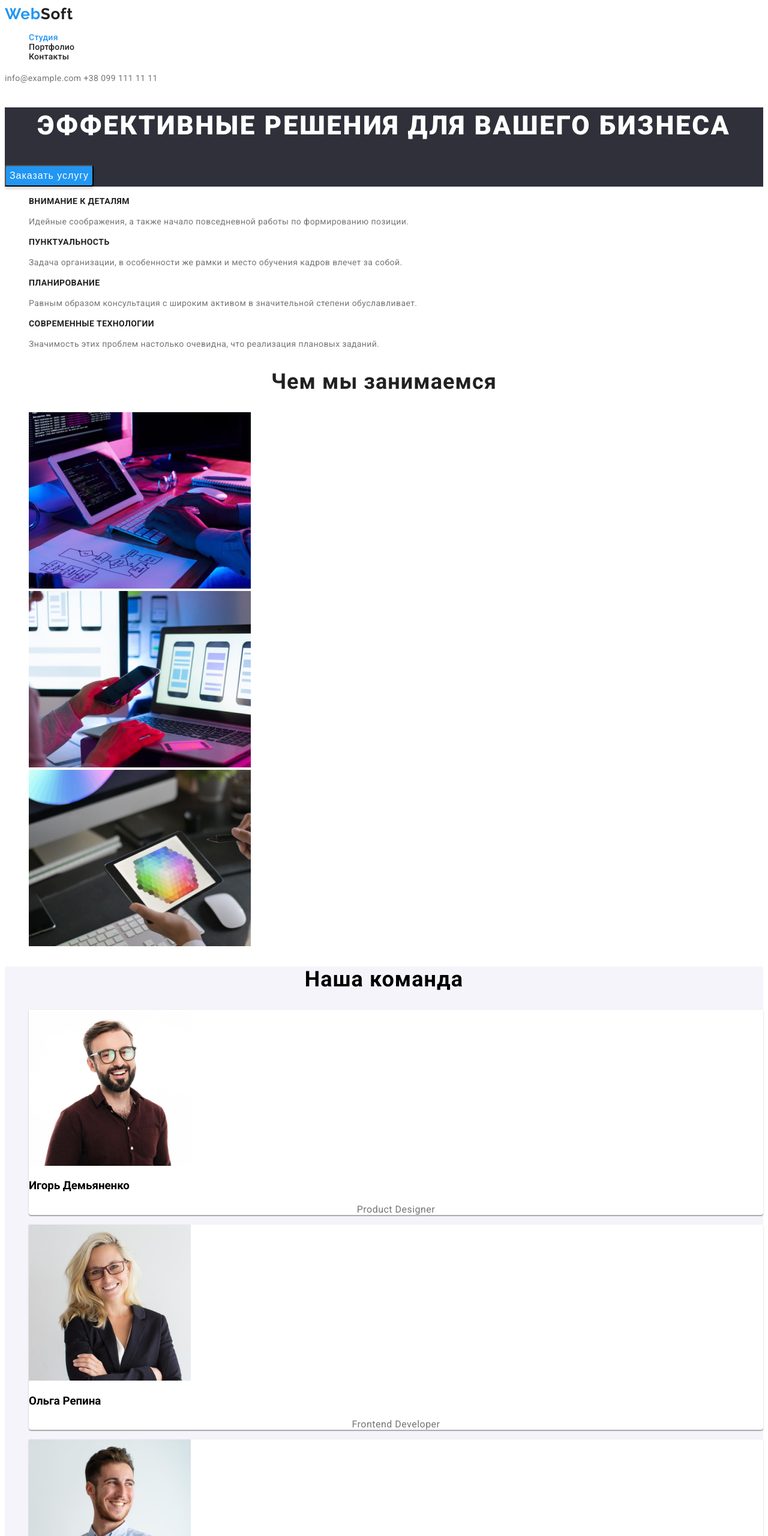
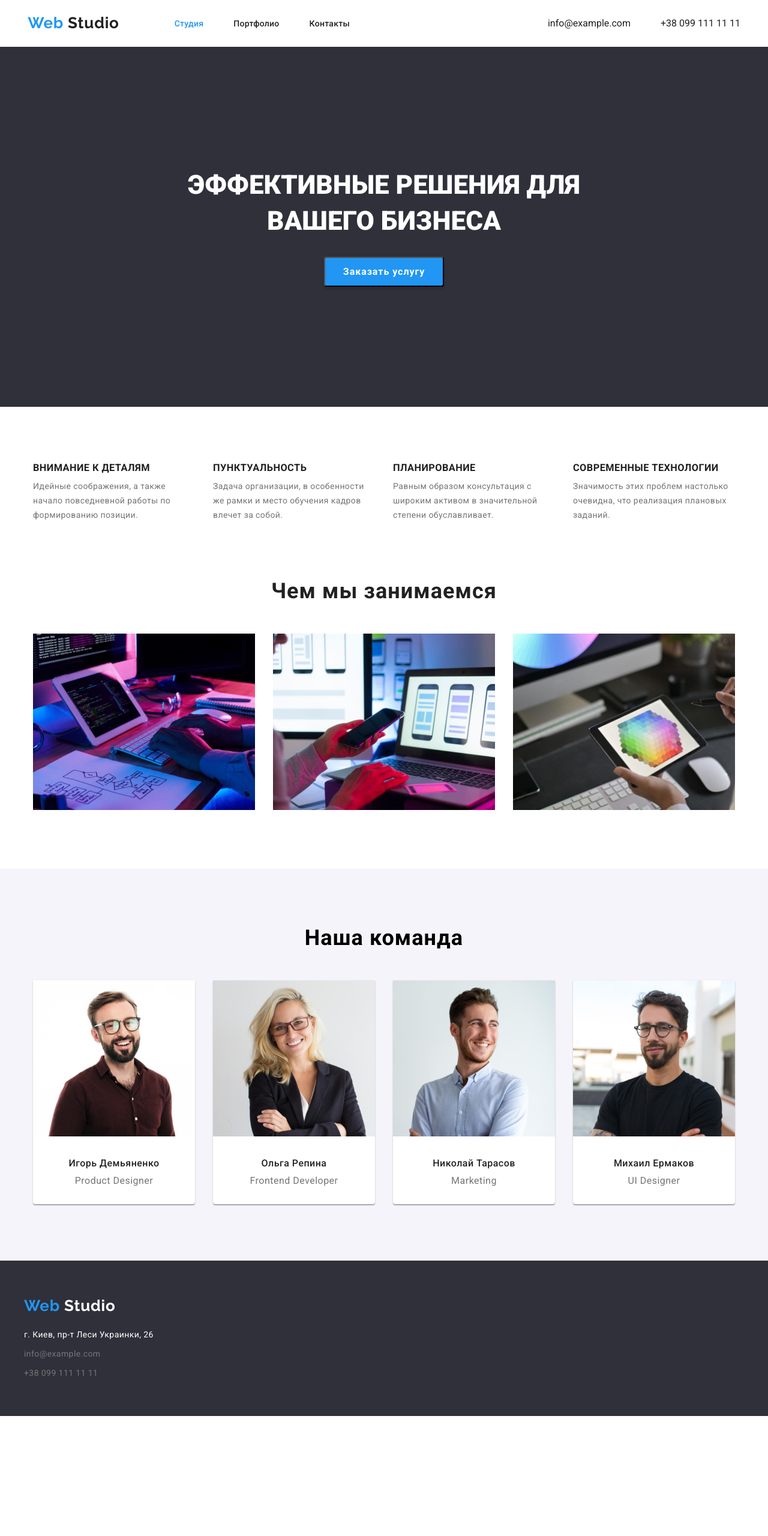
Before and after one commit to ololosh-tralevich/goit-markup-hw-03, a plain HTML site: page index.html in a window 1280 px wide. Shown: the top 2560 px of the page at 60% size. After the commit the page ends 2360 px from the top, so only its background shows below. Drawn offline with Linux system fonts and the light colour scheme.

Commit message:
Update HW03

```diff
--- /dev/null
+++ b/css/modern-normalize.css
@@ -0,0 +1,285 @@
+/*! modern-normalize v1.1.0 | MIT License | https://github.com/sindresorhus/modern-normalize */
+
+/*
+Document
+========
+*/
+
+/**
+Use a better box model (opinionated).
+*/
+
+*,
+::before,
+::after {
+	box-sizing: border-box;
+}
+
+/**
+1. Correct the line height in all browsers.
+2. Prevent adjustments of font size after orientation changes in iOS.
+3. Use a more readable tab size (opinionated).
+*/
+
+html {
+	line-height: 1.15; /* 1 */
+	-webkit-text-size-adjust: 100%; /* 2 */
+	-moz-tab-size: 4; /* 3 */
+	tab-size: 4; /* 3 */
+}
+
+/*
+Sections
+========
+*/
+
+/**
+1. Remove the margin in all browsers.
+2. Improve consistency of default fonts in all browsers. (https://github.com/sindresorhus/modern-normalize/issues/3)
+*/
+
+body {
+	margin: 0; /* 1 */
+	font-family:
+		system-ui,
+		-apple-system, /* Firefox supports this but not yet `system-ui` */
+		'Segoe UI',
+		Roboto,
+		Helvetica,
+		Arial,
+		sans-serif,
+		'Apple Color Emoji',
+		'Segoe UI Emoji'; /* 2 */
+}
+
+/*
+Grouping content
+================
+*/
+
+/**
+1. Add the correct height in Firefox.
+2. Correct the inheritance of border color in Firefox. (https://bugzilla.mozilla.org/show_bug.cgi?id=190655)
+*/
+
+hr {
+	height: 0; /* 1 */
+	color: inherit; /* 2 */
+}
+
+/*
+Text-level semantics
+====================
+*/
+
+/**
+Add the correct text decoration in Chrome, Edge, and Safari.
+*/
+
+abbr[title] {
+	text-decoration: underline dotted;
+}
+
+/**
+Add the correct font weight in Edge and Safari.
+*/
+
+b,
+strong {
+	font-weight: bolder;
+}
+
+/**
+1. Improve consistency of default fonts in all browsers. (https://github.com/sindresorhus/modern-normalize/issues/3)
+2. Correct the odd 'em' font sizing in all browsers.
+*/
+
+code,
+kbd,
+samp,
+pre {
+	font-family:
+		ui-monospace,
+		SFMono-Regular,
+		Consolas,
+		'Liberation Mono',
+		Menlo,
+		monospace; /* 1 */
+	font-size: 1em; /* 2 */
+}
+
+/**
+Add the correct font size in all browsers.
+*/
+
+small {
+	font-size: 80%;
+}
+
+/**
+Prevent 'sub' and 'sup' elements from affecting the line height in all browsers.
+*/
+
+sub,
+sup {
+	font-size: 75%;
+	line-height: 0;
+	position: relative;
+	vertical-align: baseline;
+}
+
+sub {
+	bottom: -0.25em;
+}
+
+sup {
+	top: -0.5em;
+}
+
+/*
+Tabular data
+============
+*/
+
+/**
+1. Remove text indentation from table contents in Chrome and Safari. (https://bugs.chromium.org/p/chromium/issues/detail?id=999088, https://bugs.webkit.org/show_bug.cgi?id=201297)
+2. Correct table border color inheritance in all Chrome and Safari. (https://bugs.chromium.org/p/chromium/issues/detail?id=935729, https://bugs.webkit.org/show_bug.cgi?id=195016)
+*/
+
+table {
+	text-indent: 0; /* 1 */
+	border-color: inherit; /* 2 */
+}
+
+/*
+Forms
+=====
+*/
+
+/**
+1. Change the font styles in all browsers.
+2. Remove the margin in Firefox and Safari.
+*/
+
+button,
+input,
+optgroup,
+select,
+textarea {
+	font-family: inherit; /* 1 */
+	font-size: 100%; /* 1 */
+	line-height: 1.15; /* 1 */
+	margin: 0; /* 2 */
+}
+
+/**
+Remove the inheritance of text transform in Edge and Firefox.
+*/
+
+button,
+select {
+	text-transform: none;
+}
+
+/**
+Correct the inability to style clickable types in iOS and Safari.
+*/
+
+button,
+[type='button'],
+[type='reset'],
+[type='submit'] {
+	-webkit-appearance: button;
+}
+
+/**
+Remove the inner border and padding in Firefox.
+*/
+
+::-moz-focus-inner {
+	border-style: none;
+	padding: 0;
+}
+
+/**
+Restore the focus styles unset by the previous rule.
+*/
+
+:-moz-focusring {
+	outline: 1px dotted ButtonText;
+}
+
+/**
+Remove the additional ':invalid' styles in Firefox.
+See: https://github.com/mozilla/gecko-dev/blob/2f9eacd9d3d995c937b4251a5557d95d494c9be1/layout/style/res/forms.css#L728-L737
+*/
+
+:-moz-ui-invalid {
+	box-shadow: none;
+}
+
+/**
+Remove the padding so developers are not caught out when they zero out 'fieldset' elements in all browsers.
+*/
+
+legend {
+	padding: 0;
+}
+
+/**
+Add the correct vertical alignment in Chrome and Firefox.
+*/
+
+progress {
+	vertical-align: baseline;
+}
+
+/**
+Correct the cursor style of increment and decrement buttons in Safari.
+*/
+
+::-webkit-inner-spin-button,
+::-webkit-outer-spin-button {
+	height: auto;
+}
+
+/**
+1. Correct the odd appearance in Chrome and Safari.
+2. Correct the outline style in Safari.
+*/
+
+[type='search'] {
+	-webkit-appearance: textfield; /* 1 */
+	outline-offset: -2px; /* 2 */
+}
+
+/**
+Remove the inner padding in Chrome and Safari on macOS.
+*/
+
+::-webkit-search-decoration {
+	-webkit-appearance: none;
+}
+
+/**
+1. Correct the inability to style clickable types in iOS and Safari.
+2. Change font properties to 'inherit' in Safari.
+*/
+
+::-webkit-file-upload-button {
+	-webkit-appearance: button; /* 1 */
+	font: inherit; /* 2 */
+}
+
+/*
+Interactive
+===========
+*/
+
+/*
+Add the correct display in Chrome and Safari.
+*/
+
+summary {
+	display: list-item;
+}
--- a/css/styles.css
+++ b/css/styles.css
@@ -3,34 +3,63 @@
   --main-font: 'Roboto';
   --secondary-font: 'Raleway';
   --black-color: #212121;
-  --hover-color: #2196F3;
+  --hover-color: #2196f3;
   --white-color: #ffffff;
-  --milk-color: #F5F4FA;
+  --milk-color: #f5f4fa;
   --grey-color: #757575;
-  --border-color: #ECECEC;
+  --border-color: #ececec;
   --projects-color: #eeeeee;
   --order-block-color: #2f303a;
 }
 
+*,
+::before,
+::after {
+  box-sizing: border-box;
+}
+
 body {
+  margin: 0;
+  padding: 0;
   font-family: var(--main-font), sans-serif;
 }
 
 ul {
+  padding: 0;
+  margin: 0;
   list-style: none;
 }
 
 h1 {
+  margin: 0 auto;
+  width: 696px;
   font-weight: 900;
   font-size: 44px;
   line-height: 60px;
-  /* or 136% */
+  letter-spacing: 1.36;
+  text-transform: uppercase;
+  text-align: center;
+  color: var(--white-color);
+}
 
-  text-align: center;
-  letter-spacing: 0.06em;
-  text-transform: uppercase;
+.container {
+  width: 1200px;
+  margin: 0 auto;
+}
 
-  color: var(--white-color);
+.flex-container {
+  display: flex;
+  align-items: center;
+  justify-content: center;
+}
+
+.flex-container-wrap {
+  flex-wrap: wrap;
+}
+
+.section {
+  padding-top: 94px;
+  padding-bottom: 94px;
 }
 
 .a {
@@ -60,25 +89,27 @@ h1 {
   height: 38px;
   font-weight: 500;
 }
-.portfolio-btn {
+
+/* .portfolio-btn {
   padding: 6px 22px;
-}
+} */
 
 .current-btn {
   background-color: var(--hover-color);
   color: var(--white-color);
 }
 
+/* Header section */
+.header {
+  padding: 24px 0;
+}
 
-/* Header section */
 .logo {
   font-family: var(--secondary-font), sans-serif;
-
   font-weight: bold;
   font-size: 26px;
-
   letter-spacing: 0.03em;
-
+  margin-right: 92px;
   color: var(--hover-color);
 }
 
@@ -90,34 +121,36 @@ h1 {
   color: var(--white-color);
 }
 
-.studio {
-  font-weight: 500;
-  font-size: 14px;
-  letter-spacing: 0.02em;
-  color: var(--hover-color);
-}
-
 .all {
   background-color: var(--hover-color);
   color: var(--white-color);
 }
 
-.portfolio {
+.menu {
+  padding-left: 0px;
+}
+
+.studio,
+.portfolio,
+.contact {
+  margin-right: 50px;
   font-weight: 500;
   font-size: 14px;
-  line-height: 16px;
   letter-spacing: 0.02em;
+  color: var(--black-color);
+}
+.studio-open, .portfolio-open {
   color: var(--hover-color);
 }
+.contact {
+  margin-right: 330px;
+}
 
-.contact {
-  font-weight: 500;
-  font-size: 14px;
-  line-height: 16px;
-  letter-spacing: 0.02em;
+.header-email {
+  margin-right: 50px;
+}
 
-  color: var(--black-color);
-}
+
 
 
 /* main section */
@@ -125,15 +158,18 @@ h1 {
   border: 1px solid var(--border-color);
 }
 
-/* page portfolio */
 .projects-img-block {
   width: 370px;
-  height: 404px;
-
+  margin-right: 30px;
   background: var(--white-color);
   border: 1px solid var(--projects-color);
   box-sizing: border-box;
 }
+.projects-img-block:nth-child(3n + 3) {
+  margin-right: 0;
+}
+
+
 
 .projects-name {
   font-weight: bold;
@@ -150,70 +186,85 @@ h1 {
   color: var(--grey-color);
 }
 
-
 /* page index */
 .order-block {
-
+  padding: 200px 0;
+  text-align: center;
+  width: 100%;
   background-color: var(--order-block-color);
 }
 
 .order-button {
-
+  margin-top: 30px;
+  width: 200px;
+  height: 50px;
   background: var(--hover-color);
   box-shadow: 0px 4px 4px rgba(0, 0, 0, 0.15);
   border-radius: 4px;
+  cursor: pointer;
 }
 
 .order-button-text {
-
+  /* font-style: var(--main-font); */
+  font-weight: bold;
   font-size: 16px;
   line-height: 30px;
-  /* identical to box height, or 187% */
-
-  display: flex;
   align-items: center;
-  text-align: center;
   letter-spacing: 0.06em;
-
   color: var(--white-color);
 }
 
+
 /* about us section */
+.about-us-li:last-child,
+.what-we-do-img:last-child,
+.team-member-block:last-child {
+  margin-right: 0;
+}
+
+.about-us-li {
+  width: 270px;
+  margin-right: 30px;
+  font-size: 14px;
+  letter-spacing: 0.03em;
+}
+
 .about-us-caption {
+  margin: 0;
   font-weight: bold;
-  font-size: 14px;
   line-height: 16px;
-  letter-spacing: 0.03em;
   text-transform: uppercase;
-
   color: var(--black-color);
 }
 
-
 .about-us-description {
-
-  font-weight: normal;
-  font-size: 14px;
   line-height: 24px;
-  /* or 171% */
-
   letter-spacing: 0.03em;
-
   color: var(--grey-color);
+  margin-top: 10px;
+  margin-bottom: 0;
 }
 
+/* what we do section */
+.what-we-do-sect {
+  padding-top: 0;
+}
 
-/* what we do section */
 .what-we-do {
-
   font-weight: bold;
   font-size: 36px;
   line-height: 42px;
   text-align: center;
   letter-spacing: 0.03em;
+  color: var(--black-color);
+  margin-top: 0;
+  margin-bottom: 50px;
+}
 
-  color: var(--black-color);
+.what-we-do-img {
+  margin-right: 30px;
 }
+
 
 /* our team section */
 .our-team {
@@ -221,7 +272,8 @@ h1 {
 }
 
 .our-team-caption {
-
+  margin-top: 0;
+  margin-bottom: 50px;
   font-weight: bold;
   font-size: 36px;
   line-height: 42px;
@@ -229,62 +281,64 @@ h1 {
   letter-spacing: 0.03em;
 }
 
+.our-team ul {
+  display: flex;
+}
+
 .team-member-block {
-
+  margin-right: 30px;
+  width: 270px;
   background-color: var(--white-color);
-  /* material shadow v1 */
 
   box-shadow: 0px 1px 3px rgba(0, 0, 0, 0.12), 0px 1px 1px rgba(0, 0, 0, 0.14),
     0px 2px 1px rgba(0, 0, 0, 0.2);
   border-radius: 0px 0px 4px 4px;
 }
 
-
-
-.first-team-member-name {
-
+.team-member-name {
+  text-align: center;
   font-weight: 500;
   font-size: 16px;
   line-height: 19px;
-  /* identical to box  */
-
+  margin-top: 30px;
+  margin-bottom: 10px;
   text-align: center;
   letter-spacing: 0.03em;
-
   color: var(--black-color);
 }
 
-
-
 .team-member-profession {
-
+  width: 270px;
   font-weight: normal;
   font-size: 16px;
   line-height: 19px;
-  /* identical to box  */
-
   text-align: center;
   letter-spacing: 0.03em;
-
   color: var(--grey-color);
+  margin-top: 0;
+  margin-bottom: 30px;
 }
-
 
 /* footer section */
 .footer {
   background-color: var(--order-block-color);
+  padding: 60px 0;
+}
+
+.flex-container-footer {
+  flex-direction: column;
+  display: flex;
+  align-items: flex-start;
+  justify-content: center;
 }
 
 .footer-logo {
-
   font-family: 'Raleway', sans-serif;
   font-weight: bold;
   font-size: 26px;
   line-height: 31px;
-  /* identical to box  */
-
+  margin-bottom: 20px;
   letter-spacing: 0.03em;
-
   color: var(--hover-color);
 }
 
@@ -299,10 +353,19 @@ h1 {
 
 .map {
   color: var(--white-color);
+  margin-bottom: 8px;
 }
 
-.email {
+.footer-email {
+  font-weight: normal;
+  font-size: 14px;
+  line-height: 24px;
+  letter-spacing: 0.03em;
+  margin-bottom: 8px;
+  color: var(--grey-color);
+}
 
+.footer-tel {
   font-weight: normal;
   font-size: 14px;
   line-height: 24px;
@@ -312,15 +375,3 @@ h1 {
 
   color: var(--grey-color);
 }
-
-.tel {
-
-  font-weight: normal;
-  font-size: 14px;
-  line-height: 24px;
-  /* or 171% */
-
-  letter-spacing: 0.03em;
-
-  color: var(--grey-color);
-}
--- a/index.html
+++ b/index.html
@@ -11,95 +11,107 @@
       href="https://fonts.googleapis.com/css2?family=Raleway:wght@700&family=Roboto:wght@400;500;700;900&display=swap"
       rel="stylesheet"
     />
+    <link rel="stylesheet" href="./css/modern-normalize.css" />
     <link rel="stylesheet" href="./css/styles.css" />
   </head>
   <body>
-    <header>
-      <a
-        class="logo a"
-        href="./index.html"
-      >
-      Web<span class="logo-black">Soft</span>
+    <header class="header">
+      <div class="container flex-container">
+        <a class="logo a" href="./index.html">
+          Web
+          <span class="logo-black">Studio</span>
         </a>
 
         <nav>
-        <ul>
-          <li class="studio"><a class="a studio" href="./index.html">Студия</a></li>
-          <li class="portfolio"><a class="a" href="./portfolio.html">Портфолио</a></li>
-          <li class="contact"><a class="a" href="/contact">Контакты</a></li>
+          <ul class="menu flex-container">
+            <li>
+              <a class="a studio studio-open" href="./index.html">Студия</a>
+            </li>
+            <li>
+              <a class="a portfolio" href="./portfolio.html">Портфолио</a>
+            </li>
+            <li><a class="a contact" href="/contact">Контакты</a></li>
           </ul>
         </nav>
 
-      <div class="contacts">
-        <a class="email a" href="mailto:info@example.com">
+        <div class="contacts flex-container">
+          <a class="email a header-email" href="mailto:info@example.com">
             info@example.com
           </a>
-        <a class="tel a" href="tel:+380991111111">+38 099 111 11 11</a>
+          <a class="tel a header-tel" href="tel:+380991111111">
+            +38 099 111 11 11
+          </a>
+        </div>
       </div>
     </header>
 
     <main>
       <section class="order-block">
+        <div class="container">
           <h1>Эффективные решения для вашего бизнеса</h1>
-        <button class="order-button button" type="button" name="Заказать услугу">
+          <button class="order-button" type="button" name="Заказать услугу">
             <span class="order-button-text">Заказать услугу</span>
           </button>
+        </div>
       </section>
 
-      <section class="about-us-block">
-        <ul>
-          <li>
-            <h3 class="about-us-caption">Внимание к деталям</h3>
+      <section class="section">
+        <div class="container">
+          <ul class="about-us-block container flex-container">
+            <li class="about-us-li">
+              <h3 class="about-us-caption h3">Внимание к деталям</h3>
               <p class="about-us-description">
                 Идейные соображения, а также начало повседневной работы по
                 формированию позиции.
               </p>
             </li>
 
-          <li>
-            <h3 class="about-us-caption">Пунктуальность</h3>
+            <li class="about-us-li">
+              <h3 class="about-us-caption h3">Пунктуальность</h3>
               <p class="about-us-description">
-              Задача организации, в особенности же рамки и место обучения кадров
-              влечет за собой.
+                Задача организации, в особенности же рамки и место обучения
+                кадров влечет за собой.
               </p>
             </li>
 
-          <li>
-            <h3 class="about-us-caption">Планирование</h3>
+            <li class="about-us-li">
+              <h3 class="about-us-caption h3">Планирование</h3>
               <p class="about-us-description">
                 Равным образом консультация с широким активом в значительной
                 степени обуславливает.
               </p>
             </li>
 
-          <li>
-            <h3 class="about-us-caption">Современные технологии</h3>
+            <li class="about-us-li">
+              <h3 class="about-us-caption h3">Современные технологии</h3>
               <p class="about-us-description">
                 Значимость этих проблем настолько очевидна, что реализация
                 плановых заданий.
               </p>
             </li>
           </ul>
+        </div>
       </section>
 
-      <section>
+      <section class="section what-we-do-sect">
+        <div class="container">
           <h2 class="what-we-do">Чем мы занимаемся</h2>
-        <ul>
-          <li class="what-we-do-first-img">
+          <ul class="flex-container">
+            <li class="what-we-do-img">
               <img
                 src="images/main/whatwedo/whatwedo.jpg"
                 width="370"
                 alt="Чем мы занимаемся"
               />
             </li>
-          <li class="what-we-do-second-img">
+            <li class="what-we-do-img">
               <img
                 src="images/main/whatwedo/whatwedo(1).jpg"
                 width="370"
                 alt="Чем мы занимаемся"
               />
             </li>
-          <li class="what-we-do-third-img">
+            <li class="what-we-do-img">
               <img
                 src="images/main/whatwedo/whatwedo(2).jpg"
                 width="370"
@@ -107,13 +119,16 @@
               />
             </li>
           </ul>
+        </div>
       </section>
 
-      <section class="our-team">
+      <section class="our-team section">
+        <div class="container">
           <h2 class="our-team-caption">Наша команда</h2>
-        <ul>
+          <ul class="flex-container">
             <li class="team-member-block">
-            <img class="first-team-member-photo"
+              <img
+                class="first-team-member-photo"
                 src="images/main/ourteam/ourteam.jpg"
                 width="270"
                 alt="Наш Сотрудник"
@@ -123,7 +138,8 @@
             </li>
 
             <li class="team-member-block">
-            <img class="second-team-member-photo"
+              <img
+                class="second-team-member-photo"
                 src="images/main/ourteam/ourteam(2).jpg"
                 width="270"
                 alt="Наш Сотрудник"
@@ -133,7 +149,8 @@
             </li>
 
             <li class="team-member-block">
-            <img class="third-team-member-photo"
+              <img
+                class="third-team-member-photo"
                 src="images/main/ourteam/ourteam(3).jpg"
                 width="270"
                 alt="Наш Сотрудник"
@@ -143,7 +160,8 @@
             </li>
 
             <li class="team-member-block">
-            <img class="team-member-photo"
+              <img
+                class="team-member-photo"
                 src="images/main/ourteam/ourteam(4).jpg"
                 width="270"
                 alt="Наш Сотрудник"
@@ -152,27 +170,28 @@
               <p class="team-member-profession">UI Designer</p>
             </li>
           </ul>
+        </div>
       </section>
     </main>
 
     <footer class="footer">
-      <a class="footer-logo a"
-        href="./index.html"
-      >
-        Web<span class="logo-white">Soft</span>
+      <div class="container flex-container-footer">
+        <a class="footer-logo a" href="./index.html">
+          Web
+          <span class="logo-white">Studio</span>
         </a>
-      <address class="address">
-        <a class="map a" href="https://goo.gl/maps/2pE7odXQLVDn4BUs5">г. Киев, пр-т Леси Украинки, 26</a>
-        <br />
-        <a class="email a" href="mailto:info@example.com">
+        <address class="address flex-container-footer">
+          <a class="map a" href="https://goo.gl/maps/2pE7odXQLVDn4BUs5">
+            г. Киев, пр-т Леси Украинки, 26
+          </a>
+          <a class="footer-email a" href="mailto:info@example.com">
             info@example.com
           </a>
-        <br />
-        <a class="tel a" href="tel:+380991111111">
+          <a class="footer-tel a" href="tel:+380991111111">
             +38 099 111 11 11
           </a>
-        <br />
         </address>
+      </div>
     </footer>
   </body>
 </html>
```
Also changed, not shown: portfolio.html (+30 -26 lines), 1 other file. Lines whose indentation alone changed are shown as unchanged.
